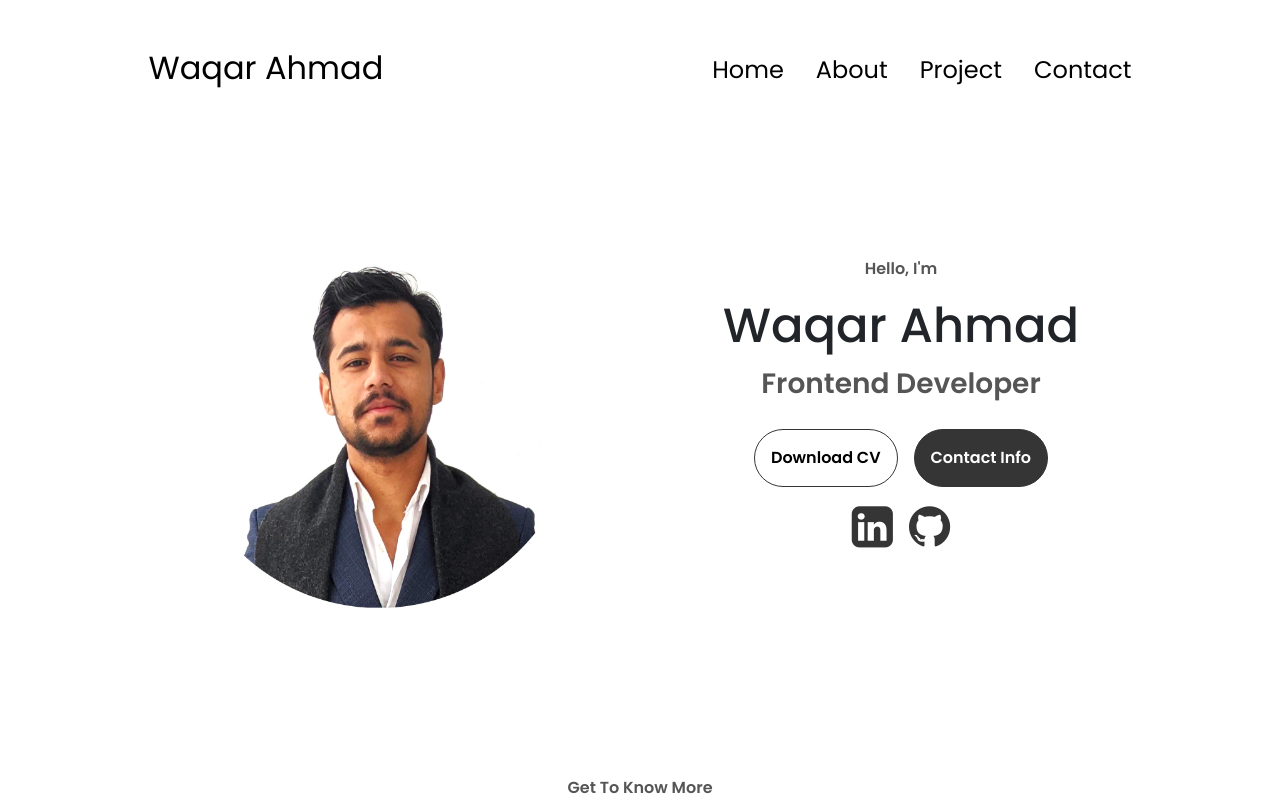
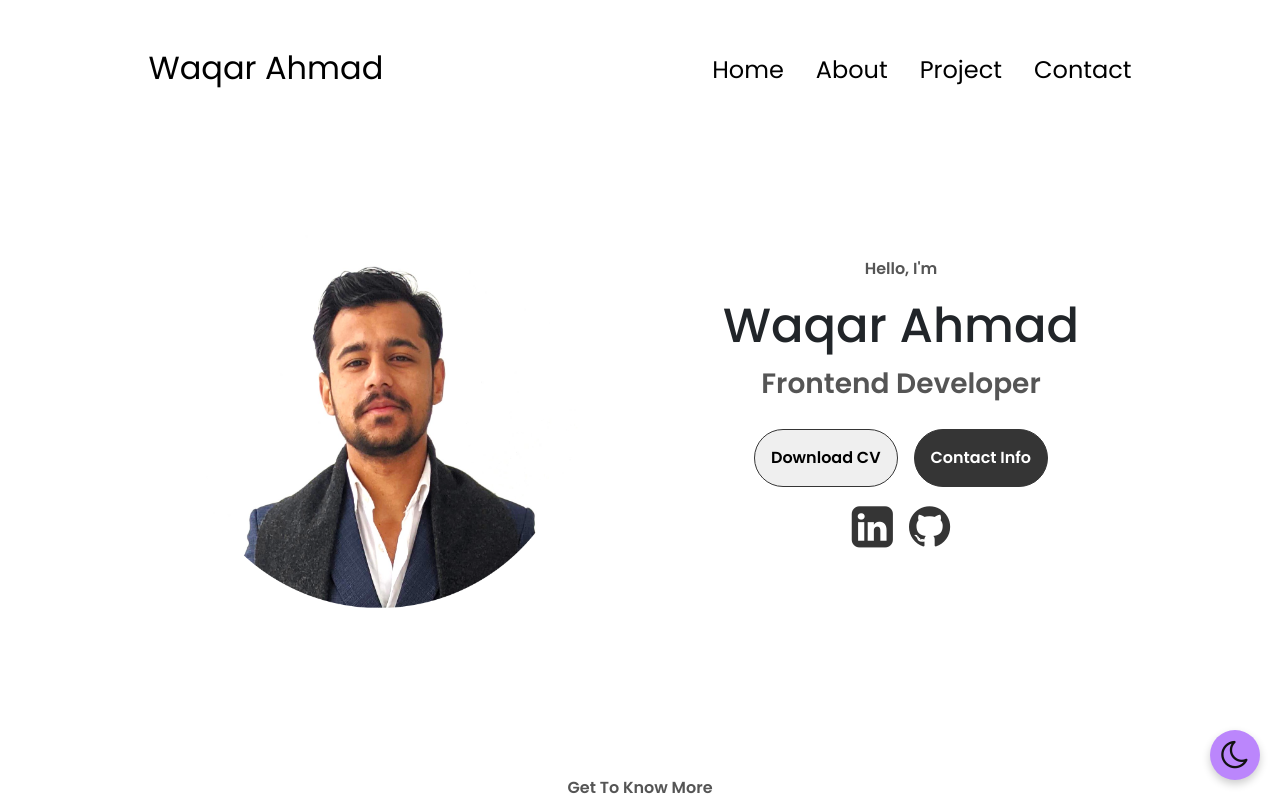
Before and after one commit to waqarahmad30/My-Portfolio, an Angular app: page /Home in a window 1280 px wide. Shown: the top 800 px of the page. Built offline with nearby package versions, Linux system fonts and the light colour scheme.

Commit message:
deployment stage changes

```diff
--- a/src/app/Pages/about/about.component.html
+++ b/src/app/Pages/about/about.component.html
@@ -19,7 +19,7 @@
     <div class="row">
       <div class="col-md-6 col-12">
         <div class="about-detail">
-          <i class="fa fa-book fa-2x" aria-hidden="true"></i>
+          <i class="fa fa-book fa-2x icon" aria-hidden="true"></i>
       <h3 lass="mt-1 mb-0">College</h3>
       <span>Intermediate</span>
       <p class="color-p">Punjab Group of College</p>
@@ -27,7 +27,7 @@
       </div>
       <div class="col-md-6 col-12">
         <div class="about-detail">
-          <i class="fa fa-graduation-cap fa-2x" aria-hidden="true"></i>
+          <i class="fa fa-graduation-cap fa-2x icon" aria-hidden="true"></i>
       <h3 class="mt-1 mb-0">University</h3>
       <span>Bachelor of Computer Science</span>
       <p class="color-p">University of Central Punjab</p>
@@ -40,7 +40,7 @@
     <div class="row">
       <div class="col-md-6 col-12">
         <div class="about-detail text-start minHeight">
-          <h3 class="pb-2">Q.R.G</h3>
+          <h3 class="pb-2 icon">Q.R.G</h3>
       <h5 class="color-p">WordPress developer </h5> <h5 class="pb-2 color-p">July 2022 – Feb 2023</h5>
       <ul class="color-p">
         <li>
@@ -67,7 +67,7 @@
       </div>
       <div class="col-md-6 col-12">
         <div class="about-detail text-start minHeight">
-          <h3 class="pb-2">Freelance</h3>
+          <h3 class="pb-2 icon">Freelance</h3>
       <h5 class="color-p">Graphic Designing </h5><h5 class="pb-2 color-p"> March 2019 – 2020</h5>
       <ul class="color-p">
         <li>
--- a/src/app/Pages/home/home.component.css
+++ b/src/app/Pages/home/home.component.css
@@ -53,7 +53,7 @@
 
 .button-color-1,
 .button-color-2:hover {
-  background: rgb(53, 53, 53) !important;
+  background-color: rgb(53, 53, 53) !important;
   color: white !important;
 }
 
@@ -62,7 +62,7 @@
 }
 
 .button-color-2 {
-  background: none !important;
+  background-color: none !important;
 }
 
 .button-color-2:hover {
--- a/src/app/Reuseable/about-section/about-section.component.css
+++ b/src/app/Reuseable/about-section/about-section.component.css
@@ -48,7 +48,7 @@
 
 
 .button-color-2 {
-  background: none !important;
+  background-color: none !important;
 }
 
 .button-color-2:hover {
--- a/src/app/Reuseable/project-section/project-section.component.css
+++ b/src/app/Reuseable/project-section/project-section.component.css
@@ -68,7 +68,7 @@ button {
 }
 
 .button-color-2 {
-  background: none !important;
+  background-color: none !important;
 }
 
 .button-color-2:hover {
--- a/src/app/Reuseable/skill-slider/skill-slider.component.css
+++ b/src/app/Reuseable/skill-slider/skill-slider.component.css
@@ -52,7 +52,6 @@
   padding-bottom: 0rem;
 }
 .skill-detail {
-  background: white;
   border-radius: 2rem;
   border: 0.1rem solid rgb(163, 163, 163);
   white-space: normal;
--- a/src/app/app.component.css
+++ b/src/app/app.component.css
@@ -6,7 +6,6 @@ a,
 .btn {
   transition: all 400ms ease;
 }
-
 /* DESKTOP NAV */
 
 nav,
@@ -128,3 +127,24 @@ padding: 3rem;
     }
 
 }
+.dark-mode-toggle {
+  position: fixed;
+  bottom: 20px;
+  right: 20px;
+  background-color: #BB86FC; /* Button color */
+  color: #121212; /* Icon color */
+  border: none;
+  border-radius: 50%; /* Make it round */
+  width: 50px; /* Button size */
+  height: 50px; /* Button size */
+  display: flex;
+  align-items: center;
+  justify-content: center;
+  box-shadow: 0 4px 8px rgba(0, 0, 0, 0.2);
+  cursor: pointer;
+  transition: background-color 0.3s ease;
+}
+
+.dark-mode-toggle:hover {
+  background-color: #6200EE; /* Darker shade on hover */
+}
--- a/src/app/app.component.html
+++ b/src/app/app.component.html
@@ -1,3 +1,10 @@
+<!-- Toggle Dark Mode Button -->
+<!-- <button (click)="toggleDarkMode()" class="btn btn-secondary">
+  {{ mode ? 'Switch to Light Mode' : 'Switch to Dark Mode' }}
+</button> -->
+<button class="dark-mode-toggle" (click)="toggleDarkMode()">
+  <i class="fa" [ngClass]="isDarkMode ? 'fa fa-sun-o fa-2x' : 'fa fa-moon-o fa-2x'"></i>
+</button>
 <!-- Navbar header-->
 <nav class="desk-nav">
   <div class="logo">
--- a/src/app/app.component.ts
+++ b/src/app/app.component.ts
@@ -19,4 +19,19 @@ export class AppComponent {
   {
     this.ham_vissible = !this.ham_vissible;
   }
+
+  isDarkMode = false;
+
+  toggleDarkMode() {
+    this.isDarkMode = !this.isDarkMode;
+    document.body.classList.toggle('dark-mode', this.isDarkMode);
+  }
+
+  // mode: boolean = false; // False by default (light mode)
+
+  // toggleDarkMode() {
+  //   this.mode = !this.mode; // Toggle mode
+  //   const event = new CustomEvent('toggleDarkMode', { detail: { isDarkMode: this.mode } });
+  //   window.dispatchEvent(event);
+
 }
--- a/src/main.ts
+++ b/src/main.ts
@@ -7,3 +7,22 @@ import 'bootstrap/dist/js/bootstrap.bundle.min.js';
 // import'font-awesome/css/font-awesome.min.css';
 bootstrapApplication(AppComponent, appConfig)
   .catch((err) => console.error(err));
+  // Function to apply dark mode
+function applyDarkMode(isDarkMode: boolean) {
+  if (isDarkMode) {
+    document.body.classList.add('dark-mode');
+  } else {
+    document.body.classList.remove('dark-mode');
+  }
+}
+
+// Apply dark mode based on saved user preference in localStorage
+const isDarkMode = localStorage.getItem('darkMode') === 'true';
+applyDarkMode(isDarkMode);
+
+// Optional: Add a listener for dark mode toggle
+window.addEventListener('toggleDarkMode', (event: any) => {
+  const darkModeState = event.detail.isDarkMode;
+  localStorage.setItem('darkMode', String(darkModeState));
+  applyDarkMode(darkModeState);
+});
--- a/src/styles.css
+++ b/src/styles.css
@@ -1,16 +1,74 @@
-@import url('https://fonts.googleapis.com/css2?family=Poppins:ital,wght@0,100;0,200;0,300;0,400;0,500;0,600;0,700;0,800;0,900;1,100;1,200;1,300;1,400;1,500;1,600;1,700;1,800;1,900&display=swap');
+@import url("https://fonts.googleapis.com/css2?family=Poppins:ital,wght@0,100;0,200;0,300;0,400;0,500;0,600;0,700;0,800;0,900;1,100;1,200;1,300;1,400;1,500;1,600;1,700;1,800;1,900&display=swap");
 
-
- *{
+* {
   margin: 0px;
   padding: 0px;
   font-family: "Poppins", sans-serif;
   scroll-behavior: smooth;
+}
+/*dark mode */
+.dark-mode {
+  background-color: #121212;
+  color: #E0E0E0;
+}
+.dark-mode .color-p{
+  color: #B0B0B0 !important;
+}
+ .dark-mode p{
+  color: #E0E0E0 !important;
+ }
+ .dark-mode .section__text__p1{
+  color: #BB86FC !important;
+ }
 
+.dark-mode .about-detail {
+  background-color: #2a2a2a !important;
+  color: #E0E0E0 !important;
+  border: 1px solid #3E3E3E !important;
 }
+
+.dark-mode .border-detail {
+  background-color: #2a2a2a !important;
+  color: #E0E0E0 !important;
+  border: 1px solid #3E3E3E !important;
+}
+.dark-mode .border-detail a{
+  color: #E0E0E0 !important;
+}
+.dark-mode .icon{
+  color: #BB86FC !important;
+}
+
+.dark-mode .button-color-2{
+  background-color: #BB86FC !important;
+  color: #121212 !important;
+}
+
+.dark-mode .button-color-2:hover{
+  background-color: #6200EE !important;
+}
+
+.dark-mode .nav {
+  background-color: #181818 !important;
+}
+
+.dark-mode .nav-links a {
+  color: #BB86FC !important;
+}
+.dark-mode .logo a {
+  color: #BB86FC !important;
+}
+.dark-mode .nav-links a:hover {
+  color: #03DAC5 !important;
+}
+.dark-mode footer{
+  background-color: #181818 !important;
+}
+/*dark mode end*/
 p {
-    color: rgb(85, 85, 85);}
-.m-t-b{
+  color: rgb(85, 85, 85);
+}
+.m-t-b {
   margin-top: 6rem;
   margin-bottom: 2rem;
 }
@@ -31,8 +89,7 @@ p {
   font-weight: 600;
 }
 /*media query*/
-@media screen and (max-width:768px) {
-
+@media screen and (max-width: 768px) {
   .section__text__p2 {
     font-size: 1rem;
     margin-bottom: 0.5rem;
@@ -41,13 +98,13 @@ p {
     font-size: 2rem;
     text-align: center;
   }
-    .m-t-b{
+  .m-t-b {
     margin-top: 5rem;
     margin-bottom: 2rem;
   }
 }
-  @media screen and (max-width:375px) {
-    .m-t-b{
+@media screen and (max-width: 375px) {
+  .m-t-b {
     margin-top: 2rem;
     margin-bottom: 2rem;
   }
```
Lines whose indentation alone changed are shown as unchanged.
